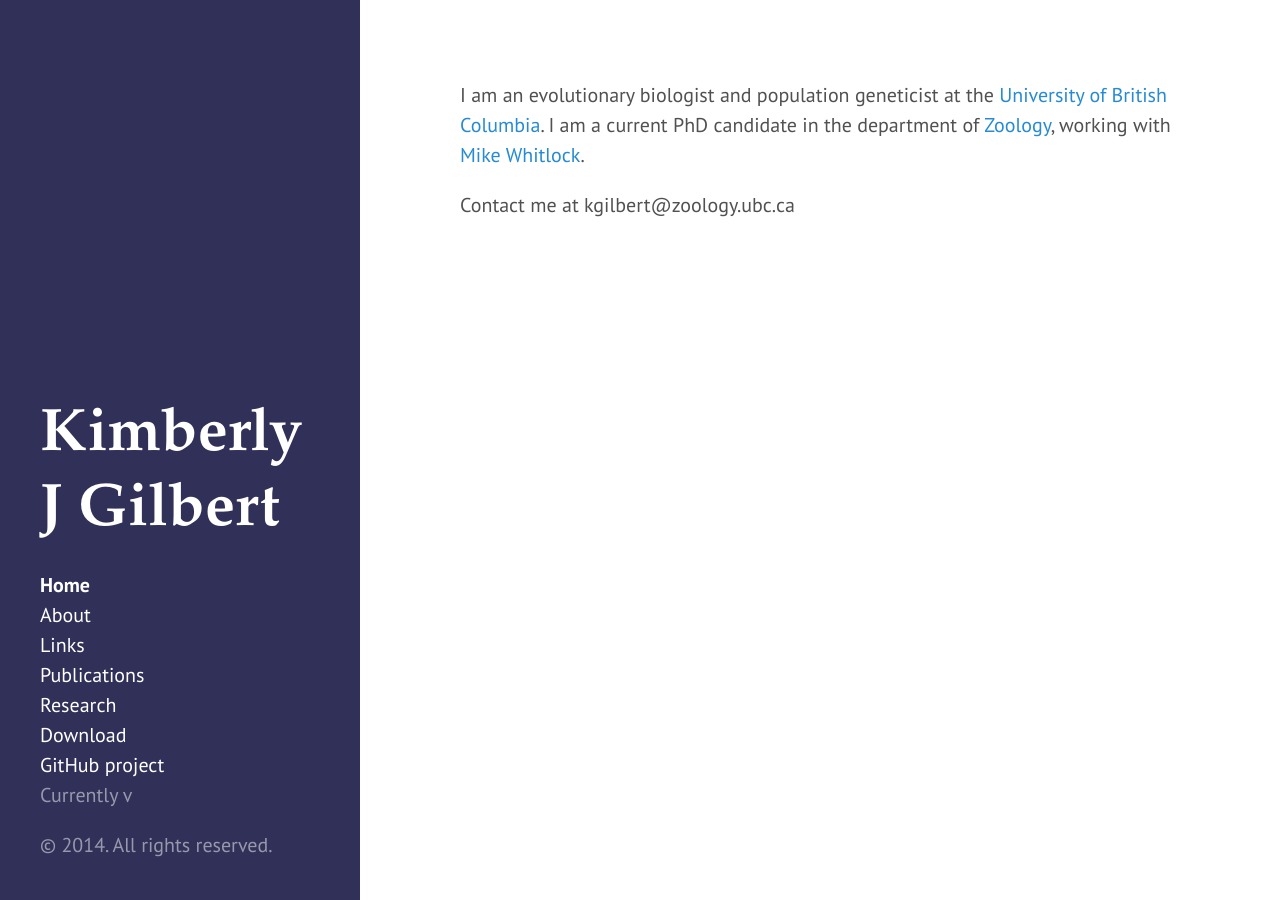
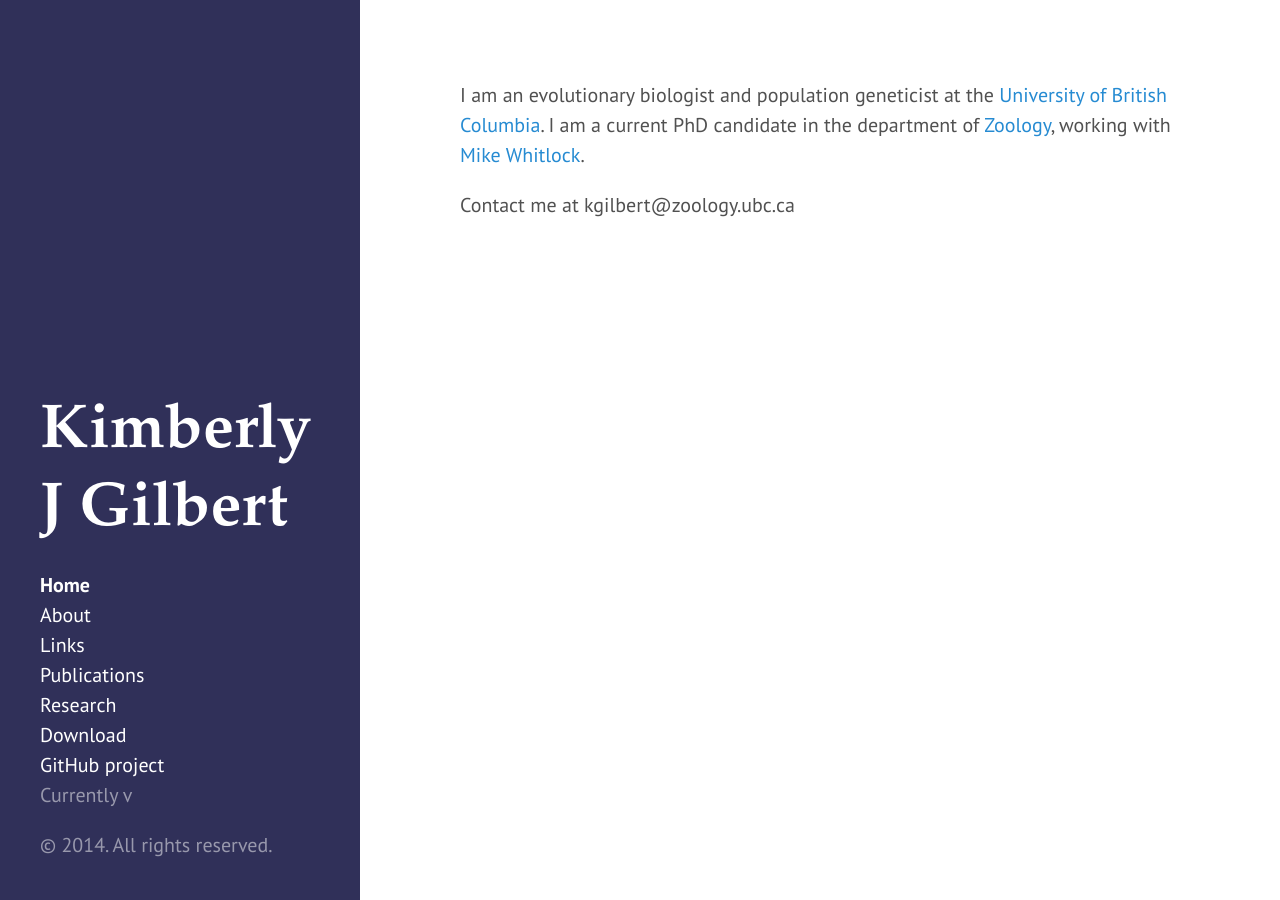
Before and after one commit to kjgilbert/kjgilbert.github.io, a Jekyll site: the page built from index.md, in a window 1280 px wide. Built offline with Jekyll 4.4.1, drawn with Linux system fonts in a browser that asks for light colours; Markdown is read by kramdown in place of the engine named in the settings.

Commit message:
playing with font size

```diff
--- a/public/css/hyde.css
+++ b/public/css/hyde.css
@@ -85,7 +85,7 @@ html {
   margin-top: 0;
   /*font-family: "Abril Fatface", serif;*/
   font-family: "Garamond", serif; /* THIS ONE CHANGES THE MAIN TITLE FONT */
-  font-size: 3rem; /* size of main title font */
+  font-size: 3.1rem; /* size of main title font */
 }
 
 /* Sidebar nav */
```
